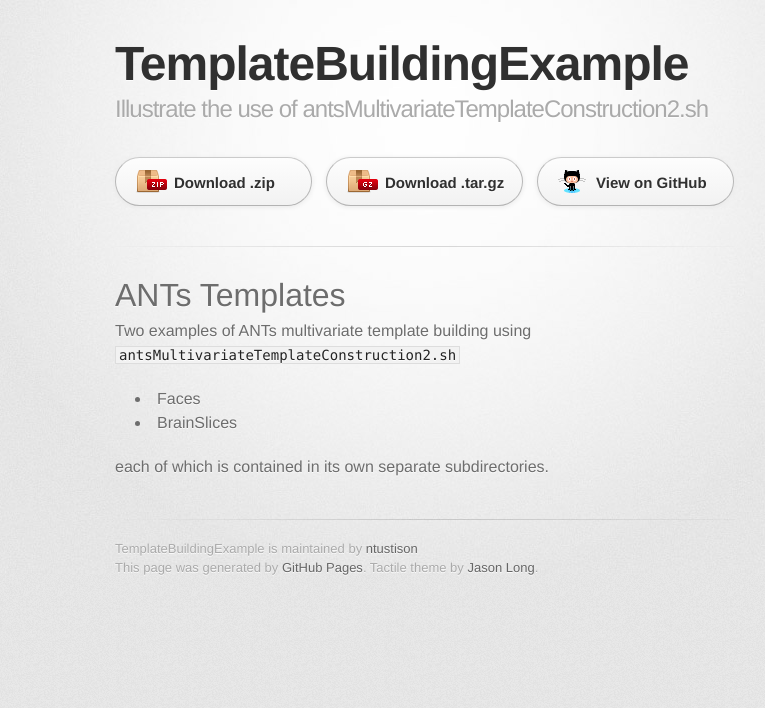
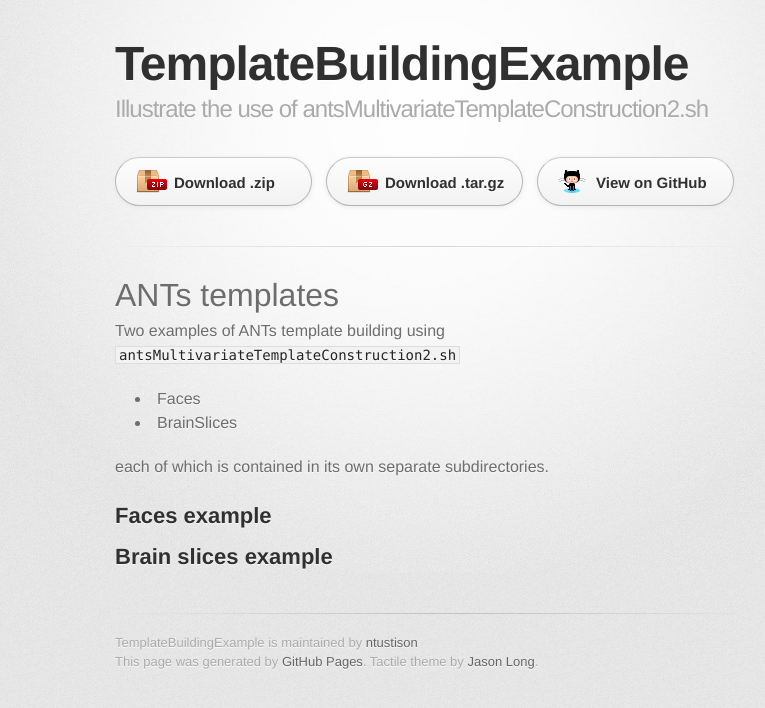
Before and after one commit to ntustison/TemplateBuildingExample, a plain HTML site: page index.html in a window 1280 px wide. Shown: the whole page, without its empty margins (215-980 px from the left). Drawn offline with Linux system fonts and the light colour scheme; a web font is replaced by a local one.

Commit message:
Create gh-pages branch via GitHub

```diff
--- a/index.html
+++ b/index.html
@@ -32,14 +32,20 @@
 
         <section id="main_content">
           <h1>
-<a name="ants-templates" class="anchor" href="#ants-templates"><span class="octicon octicon-link"></span></a>ANTs Templates</h1>
+<a name="ants-templates" class="anchor" href="#ants-templates"><span class="octicon octicon-link"></span></a>ANTs templates</h1>
 
-<p>Two examples of ANTs multivariate template building using <code>antsMultivariateTemplateConstruction2.sh</code></p>
+<p>Two examples of ANTs template building using <code>antsMultivariateTemplateConstruction2.sh</code></p>
 
 <ul>
 <li>Faces</li>
 <li>BrainSlices</li>
 </ul><p>each of which is contained in its own separate subdirectories.</p>
+
+<h2>
+<a name="faces-example" class="anchor" href="#faces-example"><span class="octicon octicon-link"></span></a>Faces example</h2>
+
+<h2>
+<a name="brain-slices-example" class="anchor" href="#brain-slices-example"><span class="octicon octicon-link"></span></a>Brain slices example</h2>
         </section>
 
         <footer>
--- a/params.json
+++ b/params.json
@@ -1 +1 @@
-{"name":"TemplateBuildingExample","tagline":"Illustrate the use of antsMultivariateTemplateConstruction2.sh","body":"ANTs Templates\r\n=======================\r\n\r\nTwo examples of ANTs multivariate template building using `antsMultivariateTemplateConstruction2.sh`\r\n\r\n* Faces\r\n* BrainSlices\r\n\r\neach of which is contained in its own separate subdirectories.\r\n\r\n\r\n","google":"","note":"Don't delete this file! It's used internally to help with page regeneration."}
+{"name":"TemplateBuildingExample","tagline":"Illustrate the use of antsMultivariateTemplateConstruction2.sh","body":"ANTs templates\r\n=======================\r\n\r\nTwo examples of ANTs template building using `antsMultivariateTemplateConstruction2.sh`\r\n\r\n* Faces\r\n* BrainSlices\r\n\r\neach of which is contained in its own separate subdirectories.\r\n\r\nFaces example\r\n-----------------------\r\n\r\n\r\nBrain slices example\r\n-----------------------\r\n","google":"","note":"Don't delete this file! It's used internally to help with page regeneration."}
```
